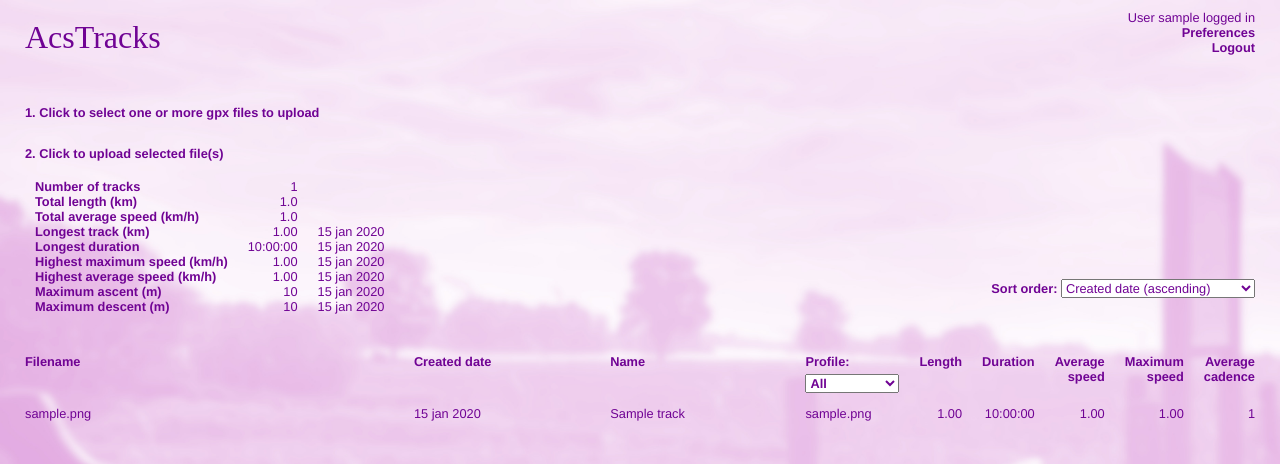
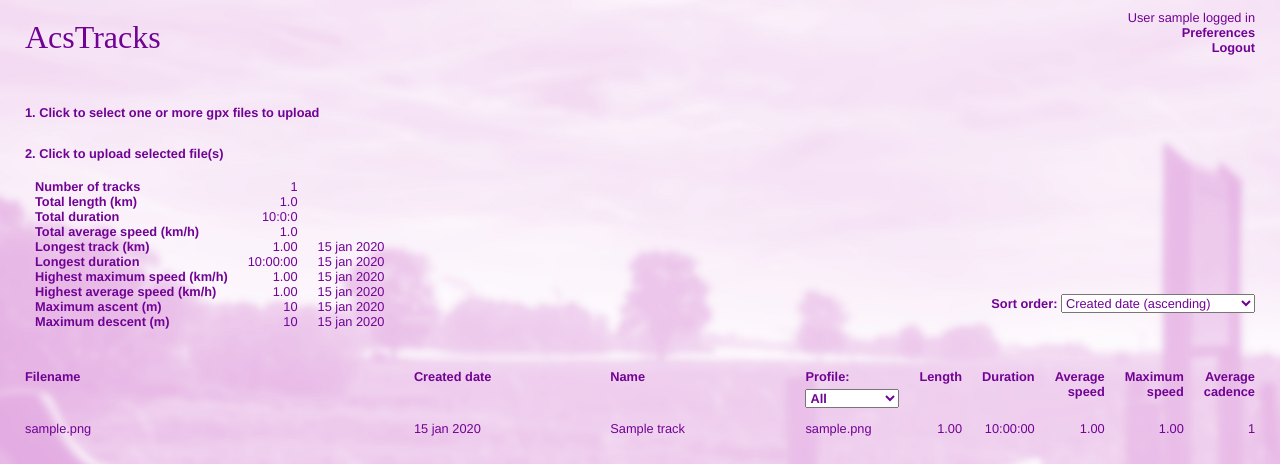
Before and after one commit to AadSchippers/acstracks, a Django app: page / in a window 1280 px wide. Shown: the top 464 px of the page. Run offline with Django 3.2, Linux system fonts and the light colour scheme; a user stored in the database is signed in; tables that the repository leaves empty hold one stand-in row (values such as "Sample post"); some libraries are stand-ins or nearby versions.

Commit message:
total duration added to track list

```diff
--- a/acstracks_app/templates/acstracks_app/track_list.html
+++ b/acstracks_app/templates/acstracks_app/track_list.html
@@ -33,11 +33,13 @@
                     <td><b>Number&nbsp;of&nbsp;tracks</b></td><td style="text-align:right">{{ tracks.count }}</td>
                 </tr>
                 <tr>
-                    <tr>
-                        <td><b>Total&nbsp;length&nbsp;(km)</b></td><td style="text-align:right">{{ statistics.total_length }}</td>
-                    </tr>
-                    <tr>
-                        <td><b>Total&nbsp;average&nbsp;speed (km/h)</b></td><td style="text-align:right">{{ statistics.total_avgspeed }}</td>
+                    <td><b>Total&nbsp;length&nbsp;(km)</b></td><td style="text-align:right">{{ statistics.total_length }}</td>
+                </tr>
+                <tr>
+                    <td><b>Total&nbsp;duration&nbsp;</b></td><td style="text-align:right">{{ statistics.total_duration }}</td>
+                </tr>
+                <tr>
+                    <td><b>Total&nbsp;average&nbsp;speed (km/h)</b></td><td style="text-align:right">{{ statistics.total_avgspeed }}</td>
                 </tr>
                 <tr>
                     <td><b>Longest&nbsp;track&nbsp;(km)</b></td><td style="text-align:right">{{ statistics.longest_length }}</td>
--- a/acstracks_app/views.py
+++ b/acstracks_app/views.py
@@ -244,6 +244,7 @@ def compute_statistics(tracks):
     highest_avgspeed = 0
     highest_maxspeed = 0
     longest_length = float(0)
+    t0 = 0
     longest_duration = '00:00:00'
     max_ascent = float(0)
     max_descent = float(0)
@@ -257,6 +258,11 @@ def compute_statistics(tracks):
     for t in tracks:
         total_length = total_length + float(t.length)
         total_avgspeed = total_avgspeed + float(t.avgspeed * t.length)
+        t0 = t0 + (
+            (int(t.timelength.strftime("%H")) * 3600) +
+            (int(t.timelength.strftime("%M")) * 60) +
+            (int(t.timelength.strftime("%S")))
+            )
         if longest_length < t.length:
             longest_length = t.length
             datetime_longest_length = t.created_date
@@ -281,8 +287,15 @@ def compute_statistics(tracks):
 
     total_length = round((total_length), 2)
 
+    total_duration = (
+        str(int(t0 / 3600)) + ":" +
+        str(int(t0 % 3600 / 60)) + ":" +
+        str(int(t0 % 3600 % 60))
+    )
+
     statistics = {
         'total_length': total_length,
+        'total_duration': total_duration,
         'total_avgspeed': total_avgspeed,
         'highest_avgspeed': highest_avgspeed,
         'highest_maxspeed': highest_maxspeed,
```
